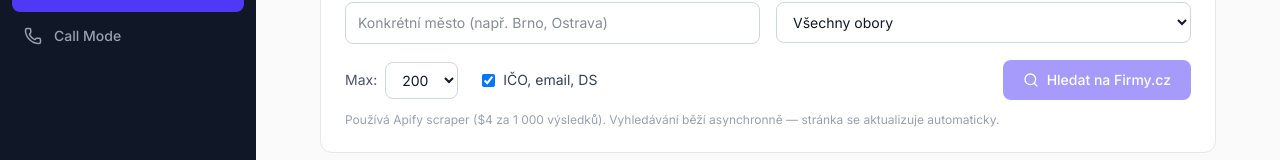
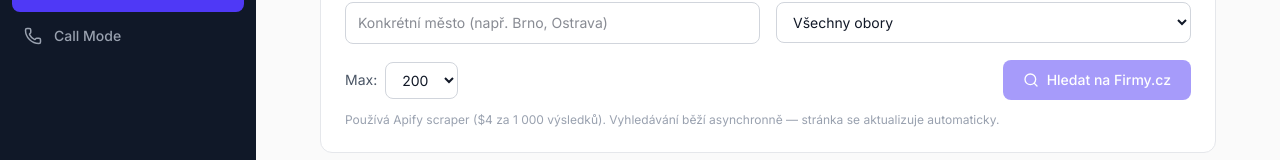
Before and after one commit to lvxorian/lvxor-terminal, a Next.js app: page /leads/scrape in a window 1280 px wide. Shown: the part 263-423 px from the top of the page. Built offline with nearby package versions, Linux system fonts and the light colour scheme.

Commit message:
odebrani IČO, email, DS

```diff
--- a/src/app/api/leads/scrape/route.ts
+++ b/src/app/api/leads/scrape/route.ts
@@ -3,7 +3,7 @@ import { startFirmyCzScrape } from '@/lib/apify'
 import { getSupabase } from '@/lib/supabase'
 
 export async function POST(request: Request) {
-  const { query, locality, category, includeDetails, maxResults } = await request.json()
+  const { query, locality, category, maxResults } = await request.json()
 
   if (!query && !locality && (!category || category === 'all')) {
     return NextResponse.json(
@@ -17,7 +17,7 @@ export async function POST(request: Request) {
       searchQuery: query || '',
       location: locality || '',
       category: category || 'all',
-      includeDetails: includeDetails ?? true,
+      includeDetails: false,
       maxResults: maxResults || 200,
     })
 
@@ -32,7 +32,7 @@ export async function POST(request: Request) {
         region,
         locality: town,
         category: category !== 'all' ? category : null,
-        include_details: includeDetails ?? true,
+        include_details: false,
         max_results: maxResults || 200,
         run_id: runId,
       })
--- a/src/app/leads/scrape/page.tsx
+++ b/src/app/leads/scrape/page.tsx
@@ -36,7 +36,7 @@ export default function ScrapePage() {
   const [region, setRegion] = useState('')
   const [locality, setLocality] = useState('')
   const [category, setCategory] = useState('all')
-  const [includeDetails, setIncludeDetails] = useState(true)
+
   const [maxResults, setMaxResults] = useState(200)
   const [phase, setPhase] = useState<ScrapePhase>('idle')
   const [error, setError] = useState<string | null>(null)
@@ -121,7 +121,6 @@ export default function ScrapePage() {
           query: query || '',
           locality: locationValue,
           category,
-          includeDetails,
           maxResults,
         }),
       })
@@ -338,7 +337,6 @@ export default function ScrapePage() {
     setCategory(log.category ?? 'all')
     setLocality(log.locality ?? '')
     setRegion(log.region ?? '')
-    setIncludeDetails(log.include_details)
     setMaxResults(log.max_results)
     setShowHistory(false)
   }
@@ -553,15 +551,7 @@ export default function ScrapePage() {
                   <option value={500}>500</option>
                 </select>
               </div>
-              <label className="flex items-center gap-2 cursor-pointer">
-                <input
-                  type="checkbox"
-                  checked={includeDetails}
-                  onChange={(e) => setIncludeDetails(e.target.checked)}
-                  className="rounded border-gray-300 text-indigo-600 focus:ring-indigo-500"
-                />
-                <span className="text-sm text-gray-700">IČO, email, DS</span>
-              </label>
+
             </div>
             <button
               type="submit"
--- a/src/lib/apify.ts
+++ b/src/lib/apify.ts
@@ -25,7 +25,7 @@ export async function startFirmyCzScrape(params: {
     searchQuery = '',
     location = '',
     category = 'all',
-    includeDetails = true,
+    includeDetails = false,
     maxResults = 200,
   } = params
 
```
